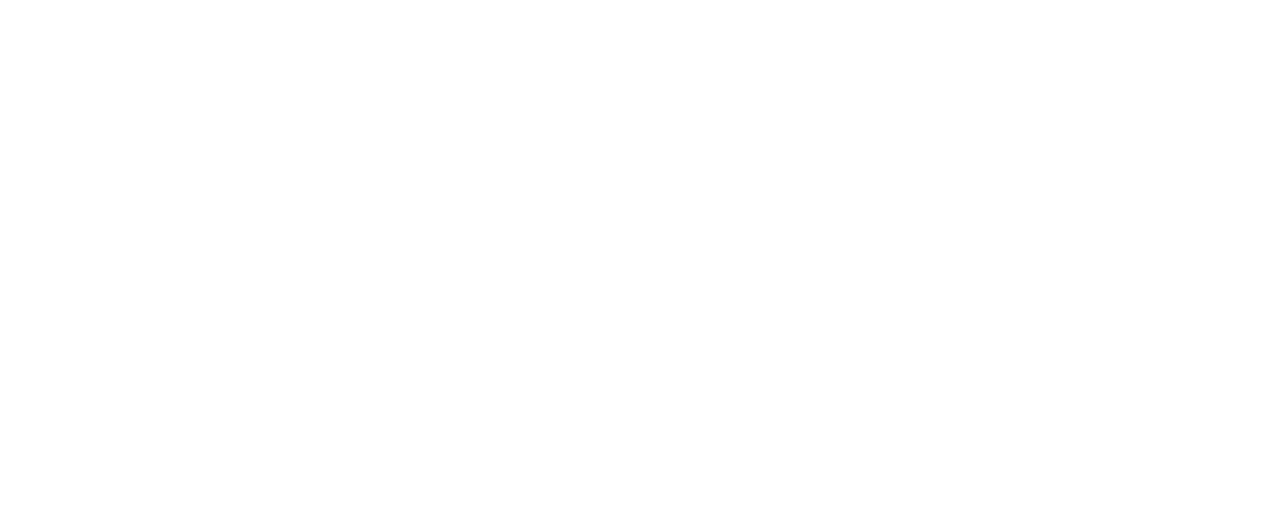
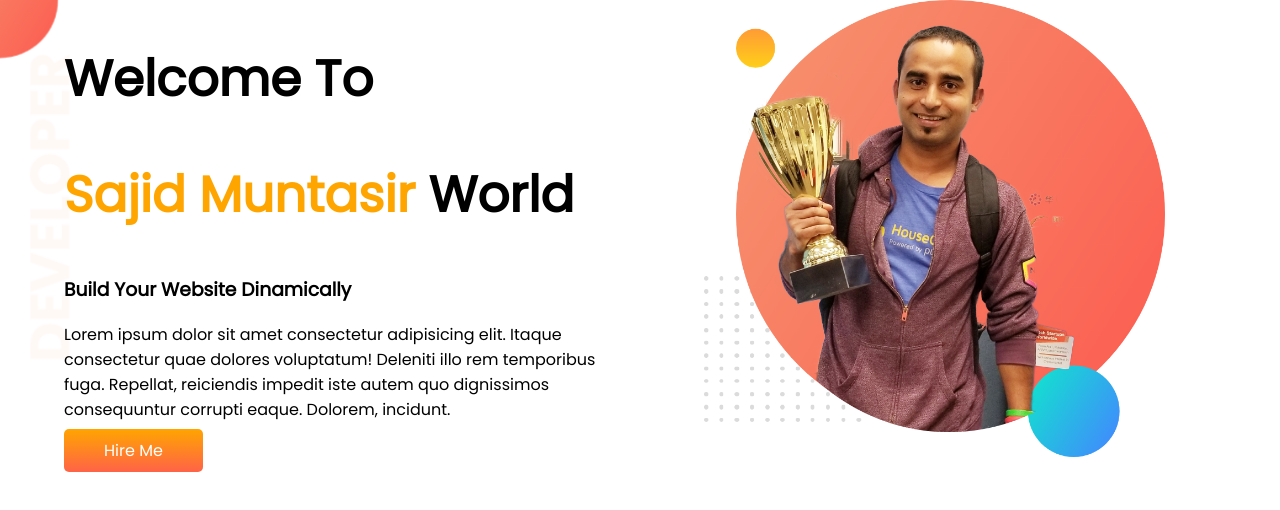
Before and after one commit to SajidBhuiyan/developer-portfolio1, a plain HTML site: page index.html in a window 1280 px wide. Drawn offline with Linux system fonts and the light colour scheme.

Commit message:
top-banner

```diff
--- a/index.html
+++ b/index.html
@@ -1,13 +1,35 @@
 <!DOCTYPE html>
 <html lang="en">
-<head>
-    <meta charset="UTF-8">
-    <meta http-equiv="X-UA-Compatible" content="IE=edge">
-    <meta name="viewport" content="width=device-width, initial-scale=1.0">
+  <head>
+    <meta charset="UTF-8" />
+    <meta http-equiv="X-UA-Compatible" content="IE=edge" />
+    <meta name="viewport" content="width=device-width, initial-scale=1.0" />
     <title>Sajids Portfolio</title>
-    <link rel="stylesheet" href="style.css">
-</head>
-<body>
-
-</body>
+    <link rel="preconnect" href="https://fonts.googleapis.com" />
+    <link rel="preconnect" href="https://fonts.gstatic.com" crossorigin />
+    <link
+      href="https://fonts.googleapis.com/css2?family=Poppins&display=swap"
+      rel="stylesheet"
+    />
+    <link rel="stylesheet" href="style.css" />
+  </head>
+  <body>
+    <section class="top-banner">
+      <div class="half-witdh">
+        <h1>Welcome To</h1>
+        <h1><span class="orange-color">Sajid Muntasir</span> World</h1>
+        <h3>Build Your Website Dinamically</h3>
+        <p>
+          Lorem ipsum dolor sit amet consectetur adipisicing elit. Itaque
+          consectetur quae dolores voluptatum! Deleniti illo rem temporibus
+          fuga. Repellat, reiciendis impedit iste autem quo dignissimos
+          consequuntur corrupti eaque. Dolorem, incidunt.
+        </p>
+        <a class="hire-button" target="_blank" href="">Hire Me</a>
+      </div>
+      <div class="half-witdh">
+        <img src="images/jhankar.png" alt="" srcset="" />
+      </div>
+    </section>
+  </body>
 </html>
--- a/style.css
+++ b/style.css
@@ -0,0 +1,34 @@
+body {
+    font-family: 'Poppins', sans-serif;
+    margin: 0;
+}
+
+
+h1 {
+    font-size: 50px;
+}
+.orange-color {
+    color: orange;
+}
+section {
+    display: flex;
+}
+.top-banner {
+    background-image: url(images/top-banner.png);
+    background-repeat: no-repeat;
+}
+.half-witdh {
+    width: 50%;
+    padding-left: 5%;
+}
+.half-witdh img {
+    width: 80%;
+}
+.hire-button {
+    text-decoration: none;
+    background-image: linear-gradient(orange, tomato);
+    padding: 10px 40px;
+    color: white;
+    font-weight: 500;
+    border-radius: 5px;
+}
```
Also changed, not shown: images/dream-bg.png (added), images/exp-bg.png (added), images/jhankar.png (added), images/jhankar2.png (added), images/my-bg.png (added), images/my-bg2.png (added), images/top-banner.png (added).
